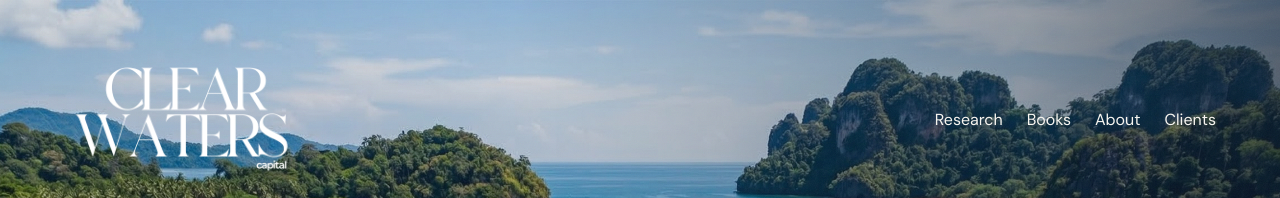
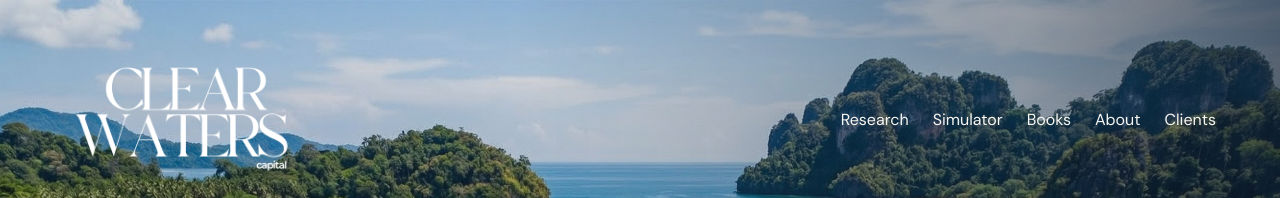
Before and after one commit to ren1239/clearwaters, a Next.js app: page / in a window 1280 px wide. Shown: the top 198 px of the page. Built offline with nearby package versions, Linux system fonts and the light colour scheme; a web font is replaced by a local one.

Commit message:
feat: add simulator cross-link to navigation

```diff
--- a/src/components/Nav.tsx
+++ b/src/components/Nav.tsx
@@ -9,6 +9,7 @@ import { Menu, X } from "lucide-react";
 
 const navLinks = [
   { label: "Research", href: "/research" },
+  { label: "Simulator", href: "https://simulator.clearwaterscapital.com/", external: true },
   { label: "Books",    href: "/books" },
   { label: "About",    href: "/about" },
   { label: "Clients",  href: "https://client.clearwaterscapital.com/", external: true },
```
